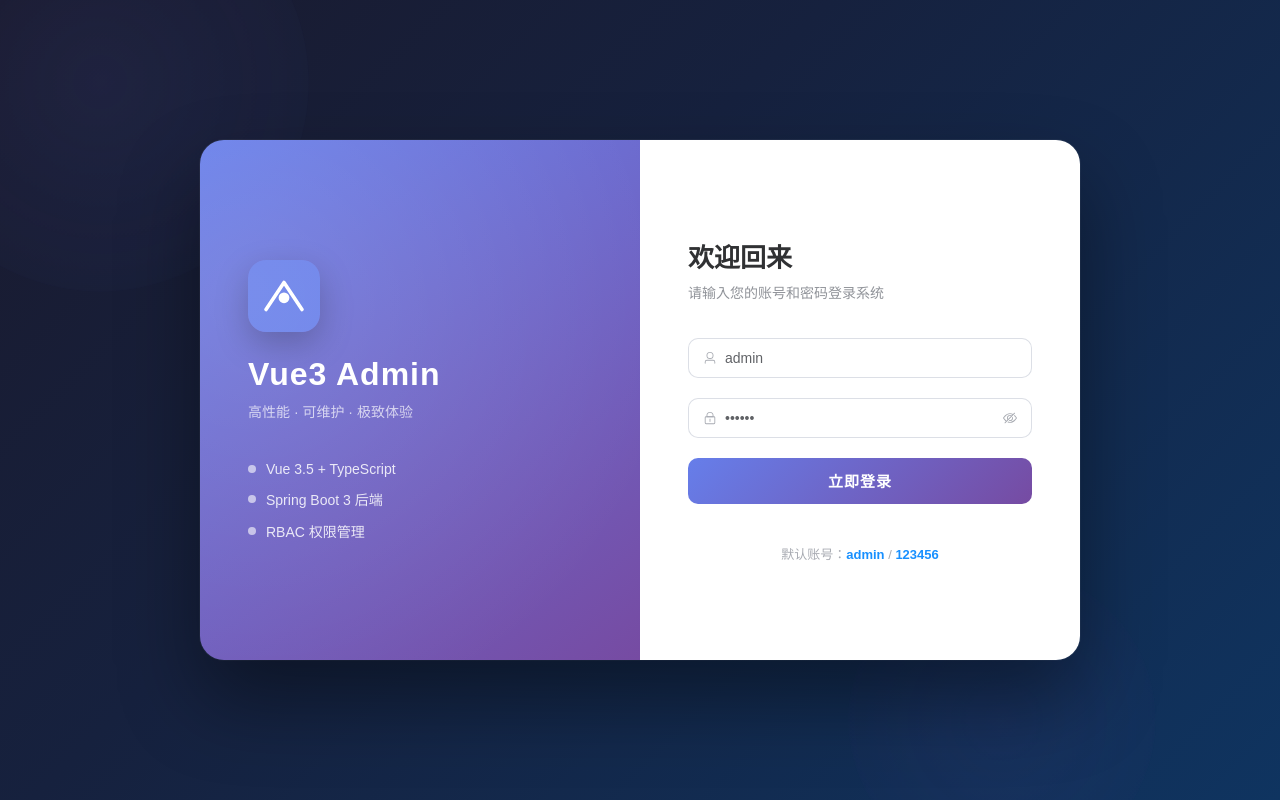
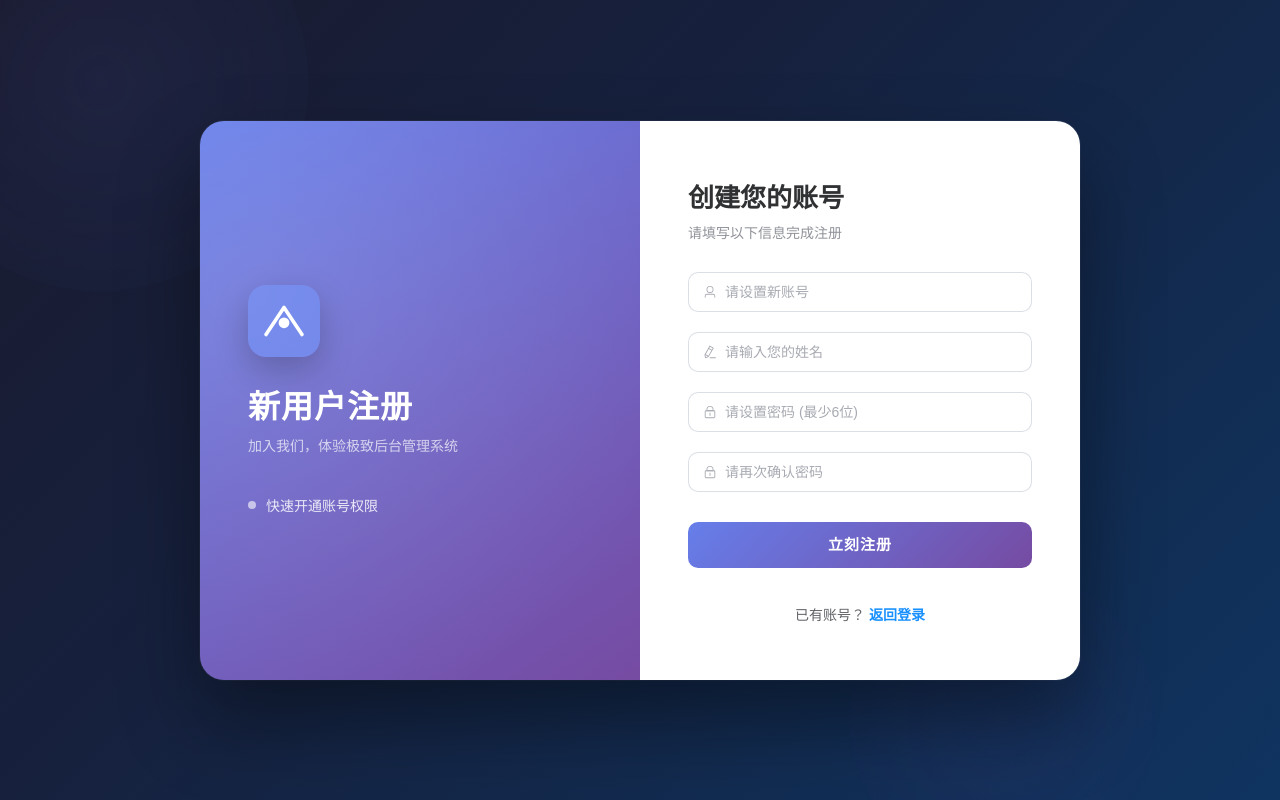
Before and after one commit to dabaib/vue3-admin, a Vue app: page /register in a window 1280 px wide. Before the commit this address led to /login. Built offline with nearby package versions, Linux system fonts and the light colour scheme; no server answers.

Commit message:
feat: 添加注册页面及请求接口

```diff
--- a/src/views/user-manager/index.vue
+++ b/src/views/register/index.vue
@@ -1,390 +1,420 @@
 <script setup lang="ts">
-import { ref, reactive, nextTick, computed, onMounted } from 'vue'
-import { ElMessage, ElMessageBox } from 'element-plus'
-import DeptTree from './modules/DeptTree.vue'
-import AssignRoleDialog from './modules/AssignRoleDialog.vue'
-import JsonTable from '@/components/JsonTable'
-import JsonSearch from '@/components/JsonSearch'
-import JsonDialog from '@/components/JsonDialog'
-import JsonForm from '@/components/JsonForm'
-import type { TableSchema, FetchDataParams, FetchDataResult } from '@/components/JsonTable'
-import type { SearchSchema } from '@/components/JsonSearch'
-import type { FormSchema } from '@/components/JsonForm'
-import type { User, UserFormData } from '@/api/user/types'
-import { getUserList, createUser, updateUser, deleteUser } from '@/api/user'
-import { getDeptList } from '@/api/department'
+import { reactive, ref } from 'vue'
+import { useRouter } from 'vue-router'
+import { ElMessage } from 'element-plus'
+import { User, Lock, EditPen } from '@element-plus/icons-vue'
+import { register } from '@/api/auth'
+import type { RegisterForm } from '@/api/auth'
+import type { FormInstance, FormRules } from 'element-plus'
 
-// -----------------------------------------------------------------------------
-// 1. 状态定义
-// -----------------------------------------------------------------------------
+const router = useRouter()
 
-const tableRef = ref()
-const formRef = ref()
-
-const queryParams = reactive<Record<string, any>>({
-  deptId: '' // 当前选中的部门 ID
-})
-const selectedRows = ref<User[]>([])
-
-// 部门列表（供表单下拉选择）
-const deptOptions = ref<{label: string, value: string}[]>([])
-
-// 编辑弹窗
-const dialogVisible = ref(false)
-const dialogTitle = ref('')
-const dialogType = ref<'add' | 'edit'>('add')
-const confirmLoading = ref(false)
-
-// 分配角色弹窗
-const assignRoleVisible = ref(false)
-const assignRoleUser = ref<User | null>(null)
+// 注册表单 ref
+const formRef = ref<FormInstance>()
 
 // 表单数据
-const formData = ref<UserFormData>({
+const form = reactive<RegisterForm>({
     account: '',
     name: '',
-  phone: '',
-  deptId: '',
-  status: 'enable',
+    password: '',
+    confirmPassword: ''
 })
 
-// -----------------------------------------------------------------------------
-// 2. 初始化与基础数据拉取
-// -----------------------------------------------------------------------------
+// 加载状态
+const loading = ref(false)
 
-const fetchDeptOptions = async () => {
-  try {
-    const list = await getDeptList()
-    deptOptions.value = list.map(d => ({ label: d.name, value: d.id }))
-  } catch (error) {
-    console.error('获取部门列表用于下拉框失败', error)
+// 自定义校验：确认密码
+const validateConfirmPassword = (rule: any, value: string, callback: any) => {
+    if (value === '') {
+        callback(new Error('请再次输入密码'))
+    } else if (value !== form.password) {
+        callback(new Error('两次输入密码不一致!'))
+    } else {
+        callback()
     }
 }
 
-onMounted(() => {
-  fetchDeptOptions()
+// 表单校验规则
+const rules = reactive<FormRules<RegisterForm>>({
+    account: [{ required: true, message: '请输入账号', trigger: 'blur' }],
+    name: [{ required: true, message: '请输入姓名', trigger: 'blur' }],
+    password: [
+        { required: true, message: '请输入密码', trigger: 'blur' },
+        { min: 6, message: '密码长度不能小于6位', trigger: 'blur' }
+    ],
+    confirmPassword: [
+        { required: true, validator: validateConfirmPassword, trigger: 'blur' }
+    ]
 })
 
-// -----------------------------------------------------------------------------
-// 3. 配置定义
-// -----------------------------------------------------------------------------
-
-const searchSchema: SearchSchema = {
-  items: [
-    { prop: 'name', label: '用户/账号', type: 'input', placeholder: '请输入姓名或账号' },
-    {
-      prop: 'status',
-      label: '状态',
-      type: 'select',
-      placeholder: '请选择状态',
-      options: [
-        { label: '启用', value: 'enable' },
-        { label: '停用', value: 'disable' }
-      ]
+/**
+ * 提交注册
+ */
+const handleRegister = async () => {
+    if (!formRef.value) return
+    await formRef.value.validate(async (valid) => {
+        if (valid) {
+            loading.value = true
+            try {
+                await register(form)
+                ElMessage.success('注册成功，请登录！')
+                router.push('/login')
+            } catch (error: any) {
+                // 如果没有全局请求拦截器捕获错误，需要在这里处理
+                // ElMessage.error(error.message || '注册失败')
+            } finally {
+                loading.value = false
             }
-  ]
-}
-
-const tableSchema: TableSchema = {
-  tableProps: { 'row-key': 'id' },
-  columns: [
-    { type: 'selection', prop: 'selection', label: '', width: 50 },
-    { type: 'index', prop: 'index', label: '序号', width: 60, align: 'center' },
-    { prop: 'account', label: '账号', width: 120 },
-    { prop: 'name', label: '姓名', minWidth: 100 },
-    { prop: 'deptName', label: '所属部门', minWidth: 120 },
-    { prop: 'roleNames', label: '所属角色', minWidth: 150, showOverflowTooltip: true },
-    { prop: 'phone', label: '手机号', width: 130 },
-    {
-      prop: 'status',
-      label: '状态',
-      width: 90,
-      align: 'center',
-      render: 'tag',
-      renderOptions: {
-        tagMap: {
-          enable: { text: '启用', type: 'success' },
-          disable: { text: '停用', type: 'info' }
-        }
-      }
-    },
-    { prop: 'createTime', label: '创建时间', width: 180 }
-  ],
-  actionColumn: {
-    width: 210,
-    fixed: 'right',
-    buttons: [
-      { text: '编辑', type: 'primary', link: true, event: 'edit' },
-      { text: '分配角色', type: 'primary', link: true, event: 'assign' },
-      { text: '删除', type: 'primary', link: true, event: 'delete', confirm: '确认删除该用户吗？' }
-    ]
-  }
-}
-
-const formSchema = computed<FormSchema>(() => ({
-  labelWidth: '90px',
-  defaultSpan: 24,
-  items: [
-    {
-      prop: 'account',
-      label: '账号',
-      type: 'input',
-      span: 12,
-      readonly: dialogType.value === 'edit',
-      rules: [{ required: true, message: '请输入账号', trigger: 'blur' }]
-    },
-    {
-      prop: 'name',
-      label: '姓名',
-      type: 'input',
-      span: 12,
-      rules: [{ required: true, message: '请输入真实姓名', trigger: 'blur' }]
-    },
-    {
-      prop: 'deptId',
-      label: '所属部门',
-      type: 'select',
-      span: 12,
-      options: deptOptions.value,
-      rules: [{ required: true, message: '请选择所属部门', trigger: 'change' }]
-    },
-    {
-      prop: 'phone',
-      label: '手机号',
-      type: 'input',
-      span: 12
-    },
-    {
-      prop: 'status',
-      label: '状态',
-      type: 'radio',
-      span: 12,
-      options: [
-        { label: '启用', value: 'enable' },
-        { label: '停用', value: 'disable' }
-      ],
-      rules: [{ required: true, message: '请选择用户状态', trigger: 'change' }]
-    }
-  ]
-}))
-
-// -----------------------------------------------------------------------------
-// 4. 数据交互与事件处理
-// -----------------------------------------------------------------------------
-
-// 获取表格数据
-const fetchTableData = async (params: FetchDataParams): Promise<FetchDataResult<User>> => {
-  const res = await getUserList({
-    page: params.page,
-    pageSize: params.pageSize,
-    name: params.name,
-    status: params.status,
-    deptId: queryParams.deptId || undefined
-  })
-  return { list: res.list, total: res.total }
-}
-
-// 左侧树节点点击
-const handleDeptClick = (deptId: string) => {
-  queryParams.deptId = deptId
-  // 树点击后刷新表格
-  tableRef.value?.refresh()
-}
-
-const handleSearch = (params: Record<string, any>) => Object.assign(queryParams, params)
-
-const handleReset = () => {
-  // 仅删除查询参数中的字段，保留树选中的 deptId
-  Object.keys(queryParams).forEach(key => {
-    if (key !== 'deptId') {
-      delete queryParams[key]
-    }
-  })
-  ElMessage.success('查询条件已重置')
-}
-
-const handleAdd = () => {
-  dialogType.value = 'add'
-  dialogTitle.value = '新增用户'
-  formData.value = { account: '', name: '', phone: '', deptId: queryParams.deptId || deptOptions.value[0]?.value || '', status: 'enable' }
-  dialogVisible.value = true
-  nextTick(() => formRef.value?.clearValidate())
-}
-
-const handleEdit = (row: User) => {
-  dialogType.value = 'edit'
-  dialogTitle.value = '编辑用户'
-  formData.value = { ...row }
-  dialogVisible.value = true
-  nextTick(() => formRef.value?.clearValidate())
-}
-
-const handleSave = async () => {
-  const valid = await formRef.value?.validate()
-  if (!valid) return
-
-  confirmLoading.value = true
-  try {
-    if (dialogType.value === 'edit') {
-      await updateUser(formData.value)
-    } else {
-      await createUser(formData.value)
-    }
-    ElMessage.success(dialogType.value === 'add' ? '新增成功' : '编辑成功')
-    dialogVisible.value = false
-    tableRef.value?.refresh()
-  } catch (error: unknown) {
-    const msg = error instanceof Error ? error.message : '操作失败'
-    ElMessage.error(msg)
-  } finally {
-    confirmLoading.value = false
-  }
-}
-
-const handleDelete = async (row: User) => {
-  try {
-    await deleteUser(row.id)
-    ElMessage.success('删除成功')
-    tableRef.value?.refresh()
-  } catch (error: unknown) {
-    const msg = error instanceof Error ? error.message : '删除失败'
-    ElMessage.error(msg)
-  }
-}
-
-const handleBatchDelete = () => {
-  if (selectedRows.value.length === 0) return
-  ElMessageBox.confirm(
-    `确认删除选中的 ${selectedRows.value.length} 个用户吗？`,
-    '警告',
-    { type: 'warning' }
-  ).then(async () => {
-    const ids = selectedRows.value.map(r => r.id).join(',')
-    try {
-      await deleteUser(ids)
-      ElMessage.success('批量删除成功')
-      tableRef.value?.refresh()
-    } catch (error: unknown) {
-      const msg = error instanceof Error ? error.message : '删除失败'
-      ElMessage.error(msg)
         }
     })
 }
 
-const handleAction = (event: string, row: User) => {
-  switch (event) {
-    case 'edit':
-      handleEdit(row)
-      break
-    case 'assign':
-      assignRoleUser.value = row
-      assignRoleVisible.value = true
-      break
-    case 'delete':
-      handleDelete(row)
-      break
-  }
+/** 回车提交 */
+const handleKeydown = (event: KeyboardEvent) => {
+    if (event.key === 'Enter') handleRegister()
 }
 
-const handleSelectionChange = (rows: User[]) => {
-  selectedRows.value = rows
+/** 返回登录 */
+const goLogin = () => {
+    router.push('/login')
 }
 </script>
 
 <template>
-  <div class="complex-page-container">
-    <!-- 左侧部门树 -->
-    <div class="left-panel">
-      <DeptTree @node-click="handleDeptClick" />
+    <div class="login-page">
+        <!-- 背景装饰 (复用登录页装饰) -->
+        <div class="bg-decoration">
+            <div class="circle circle-1"></div>
+            <div class="circle circle-2"></div>
+            <div class="circle circle-3"></div>
         </div>
 
-    <!-- 右侧用户列表 -->
-    <div class="right-panel page-container">
-      <!-- 查询区域 -->
-      <JsonSearch
-        :schema="searchSchema"
-        @search="handleSearch"
-        @reset="handleReset"
-      />
-
-      <!-- 表格区域 -->
-      <div class="table-container">
-        <JsonTable
-          ref="tableRef"
-          :schema="tableSchema"
-          :fetch-data="fetchTableData"
-          :query-params="queryParams"
-          v-model:selected-rows="selectedRows"
-          @action="handleAction"
-          @selection-change="handleSelectionChange"
-        >
-          <template #toolbar-left>
-            <el-button type="primary" @click="handleAdd">新增</el-button>
-            <el-button
-              type="danger"
-              :disabled="selectedRows.length === 0"
-              @click="handleBatchDelete"
-            >批量删除</el-button>
-          </template>
-        </JsonTable>
+        <!-- 注册卡片 -->
+        <div class="login-card">
+            <!-- 左侧品牌区 -->
+            <div class="login-brand">
+                <div class="brand-logo">
+                    <svg viewBox="0 0 80 80" fill="none" xmlns="http://www.w3.org/2000/svg">
+                        <rect width="80" height="80" rx="20" fill="url(#grad1)"/>
+                        <defs>
+                            <linearGradient id="grad1" x1="0" y1="0" x2="80" y2="80">
+                                <stop offset="0%" stop-color="#667eea"/>
+                                <stop offset="100%" stop-color="#764ba2"/>
+                            </linearGradient>
+                        </defs>
+                        <path d="M20 55L40 25L60 55" stroke="white" stroke-width="4" stroke-linecap="round" stroke-linejoin="round"/>
+                        <circle cx="40" cy="42" r="6" fill="white"/>
+                    </svg>
+                </div>
+                <h1 class="brand-name">新用户注册</h1>
+                <p class="brand-desc">加入我们，体验极致后台管理系统</p>
+                <div class="brand-features">
+                    <div class="feature-item">
+                        <span class="feature-dot"></span>
+                        <span>快速开通账号权限</span>
+                    </div>
                 </div>
             </div>
 
-    <!-- 新增 / 编辑弹窗 -->
-    <JsonDialog
-      v-model="dialogVisible"
-      :title="dialogTitle"
-      :confirm-loading="confirmLoading"
-      width="600px"
-      @confirm="handleSave"
+            <!-- 右侧表单区 -->
+            <div class="login-form-wrap">
+                <div class="form-header">
+                    <h2>创建您的账号</h2>
+                    <p>请填写以下信息完成注册</p>
+                </div>
+
+                <el-form
+                    ref="formRef"
+                    :model="form"
+                    :rules="rules"
+                    class="login-form"
+                    @keydown="handleKeydown"
                 >
-      <JsonForm
-        ref="formRef"
-        :schema="formSchema"
-        v-model="formData"
+                    <el-form-item prop="account">
+                        <el-input
+                            v-model="form.account"
+                            placeholder="请设置新账号"
+                            size="large"
+                            clearable
+                            :prefix-icon="User"
                         />
-    </JsonDialog>
+                    </el-form-item>
 
-    <!-- 分配角色弹窗 -->
-    <AssignRoleDialog
-      v-model="assignRoleVisible"
-      :user="assignRoleUser"
-      @success="tableRef?.refresh()"
+                    <el-form-item prop="name">
+                        <el-input
+                            v-model="form.name"
+                            placeholder="请输入您的姓名"
+                            size="large"
+                            clearable
+                            :prefix-icon="EditPen"
                         />
+                    </el-form-item>
+
+                    <el-form-item prop="password">
+                        <el-input
+                            v-model="form.password"
+                            type="password"
+                            placeholder="请设置密码 (最少6位)"
+                            size="large"
+                            show-password
+                            clearable
+                            :prefix-icon="Lock"
+                        />
+                    </el-form-item>
+
+                    <el-form-item prop="confirmPassword">
+                        <el-input
+                            v-model="form.confirmPassword"
+                            type="password"
+                            placeholder="请再次确认密码"
+                            size="large"
+                            show-password
+                            clearable
+                            :prefix-icon="Lock"
+                        />
+                    </el-form-item>
+
+                    <el-form-item>
+                        <el-button
+                            class="login-btn"
+                            type="primary"
+                            size="large"
+                            :loading="loading"
+                            @click="handleRegister"
+                        >
+                            {{ loading ? '注册中...' : '立刻注册' }}
+                        </el-button>
+                    </el-form-item>
+                </el-form>
+
+                <div class="login-tips">
+                    <p>已有账号？ <a href="javascript:void(0)" @click="goLogin">返回登录</a></p>
+                </div>
+            </div>
+        </div>
     </div>
 </template>
 
 <style scoped lang="scss">
-.complex-page-container {
+.login-page {
+    min-height: 100vh;
     display: flex;
-  gap: 16px;
-  height: 100%;
-  box-sizing: border-box;
-}
-
-.left-panel {
-  width: 260px;
-  flex-shrink: 0;
-}
-
-.right-panel {
-  flex: 1;
-  min-width: 0;
-}
-
-// 右侧本身复用 page-container 样式
-.page-container {
-  height: 100%;
-  display: flex;
-  flex-direction: column;
-  background-color: #fff;
-  border-radius: 8px;
+    align-items: center;
+    justify-content: center;
+    background: linear-gradient(135deg, #1a1a2e 0%, #16213e 40%, #0f3460 100%);
+    position: relative;
     overflow: hidden;
 }
 
-.table-container {
+/* 背景装饰圆 */
+.bg-decoration {
+    position: absolute;
+    inset: 0;
+    pointer-events: none;
+
+    .circle {
+        position: absolute;
+        border-radius: 50%;
+        opacity: 0.08;
+        animation: float 8s ease-in-out infinite;
+    }
+
+    .circle-1 {
+        width: 400px;
+        height: 400px;
+        background: radial-gradient(circle, #667eea, transparent);
+        top: -100px;
+        left: -100px;
+        animation-delay: 0s;
+    }
+
+    .circle-2 {
+        width: 300px;
+        height: 300px;
+        background: radial-gradient(circle, #764ba2, transparent);
+        bottom: -80px;
+        right: 10%;
+        animation-delay: 3s;
+    }
+
+    .circle-3 {
+        width: 200px;
+        height: 200px;
+        background: radial-gradient(circle, #f64f59, transparent);
+        top: 50%;
+        right: 30%;
+        animation-delay: 6s;
+    }
+}
+
+@keyframes float {
+    0%, 100% { transform: translateY(0) scale(1); }
+    50% { transform: translateY(-20px) scale(1.05); }
+}
+
+/* 登录卡片 (复用样式体系) */
+.login-card {
+    display: flex;
+    width: 880px;
+    min-height: 520px;
+    border-radius: 24px;
+    overflow: hidden;
+    box-shadow: 0 40px 80px rgba(0, 0, 0, 0.4), 0 0 0 1px rgba(255,255,255,0.05);
+    backdrop-filter: blur(20px);
+    position: relative;
+    z-index: 1;
+}
+
+/* 品牌区 */
+.login-brand {
     flex: 1;
-  min-height: 0;
-  padding: 0 16px 16px;
+    background: linear-gradient(145deg, #667eea 0%, #764ba2 100%);
+    padding: 56px 48px;
+    display: flex;
+    flex-direction: column;
+    justify-content: center;
+    position: relative;
+    overflow: hidden;
+
+    &::before {
+        content: '';
+        position: absolute;
+        top: -50%;
+        left: -50%;
+        width: 200%;
+        height: 200%;
+        background: radial-gradient(circle at 30% 40%, rgba(255,255,255,0.12) 0%, transparent 50%);
+        pointer-events: none;
+    }
+
+    .brand-logo {
+        width: 72px;
+        height: 72px;
+        margin-bottom: 24px;
+        border-radius: 18px;
+        overflow: hidden;
+        box-shadow: 0 12px 32px rgba(0,0,0,0.25);
+
+        svg { width: 100%; height: 100%; }
+    }
+
+    .brand-name {
+        font-size: 32px;
+        font-weight: 700;
+        color: #fff;
+        margin: 0 0 8px;
+        letter-spacing: 1px;
+    }
+
+    .brand-desc {
+        font-size: 14px;
+        color: rgba(255, 255, 255, 0.7);
+        margin: 0 0 40px;
+    }
+
+    .brand-features {
+        display: flex;
+        flex-direction: column;
+        gap: 12px;
+
+        .feature-item {
+            display: flex;
+            align-items: center;
+            gap: 10px;
+            color: rgba(255, 255, 255, 0.85);
+            font-size: 14px;
+        }
+
+        .feature-dot {
+            width: 8px;
+            height: 8px;
+            border-radius: 50%;
+            background: rgba(255, 255, 255, 0.6);
+            flex-shrink: 0;
+        }
+    }
+}
+
+/* 表单区 */
+.login-form-wrap {
+    flex: 1;
+    background: #fff;
+    padding: 56px 48px;
+    display: flex;
+    flex-direction: column;
+    justify-content: center;
+
+    .form-header {
+        margin-bottom: 30px;
+
+        h2 {
+            font-size: 26px;
+            font-weight: 700;
+            color: var(--el-text-color-primary);
+            margin: 0 0 8px;
+        }
+
+        p {
+            font-size: 14px;
+            color: var(--el-text-color-secondary);
+            margin: 0;
+        }
+    }
+
+    .login-form {
+        .el-form-item {
+            margin-bottom: 20px;
+        }
+
+        :deep(.el-input__wrapper) {
+            border-radius: 10px;
+            box-shadow: 0 0 0 1px var(--el-border-color) inset;
+            transition: box-shadow 0.2s;
+
+            &:hover {
+                box-shadow: 0 0 0 1px var(--el-color-primary-light-3) inset;
+            }
+
+            &.is-focus {
+                box-shadow: 0 0 0 2px var(--el-color-primary-light-5) inset;
+            }
+        }
+    }
+
+    .login-btn {
+        width: 100%;
+        height: 46px;
+        border-radius: 10px;
+        font-size: 15px;
+        font-weight: 600;
+        background: linear-gradient(135deg, #667eea, #764ba2);
+        border: none;
+        letter-spacing: 1px;
+        transition: opacity 0.2s, transform 0.1s;
+        margin-top: 10px;
+
+        &:hover { opacity: 0.92; transform: translateY(-1px); }
+        &:active { transform: translateY(0); }
+    }
+
+    .login-tips {
+        margin-top: 16px;
+        text-align: center;
+
+        p {
+            font-size: 14px;
+            color: var(--el-text-color-regular);
+        }
+
+        a {
+            color: var(--el-color-primary);
+            font-weight: 600;
+            text-decoration: none;
+
+            &:hover {
+                text-decoration: underline;
+            }
+        }
+    }
 }
 </style>
```
Also changed, not shown: src/api/auth/index.ts (+15 -0 lines), src/router/index.ts (+8 -1 lines). Lines whose indentation alone changed are shown as unchanged.
